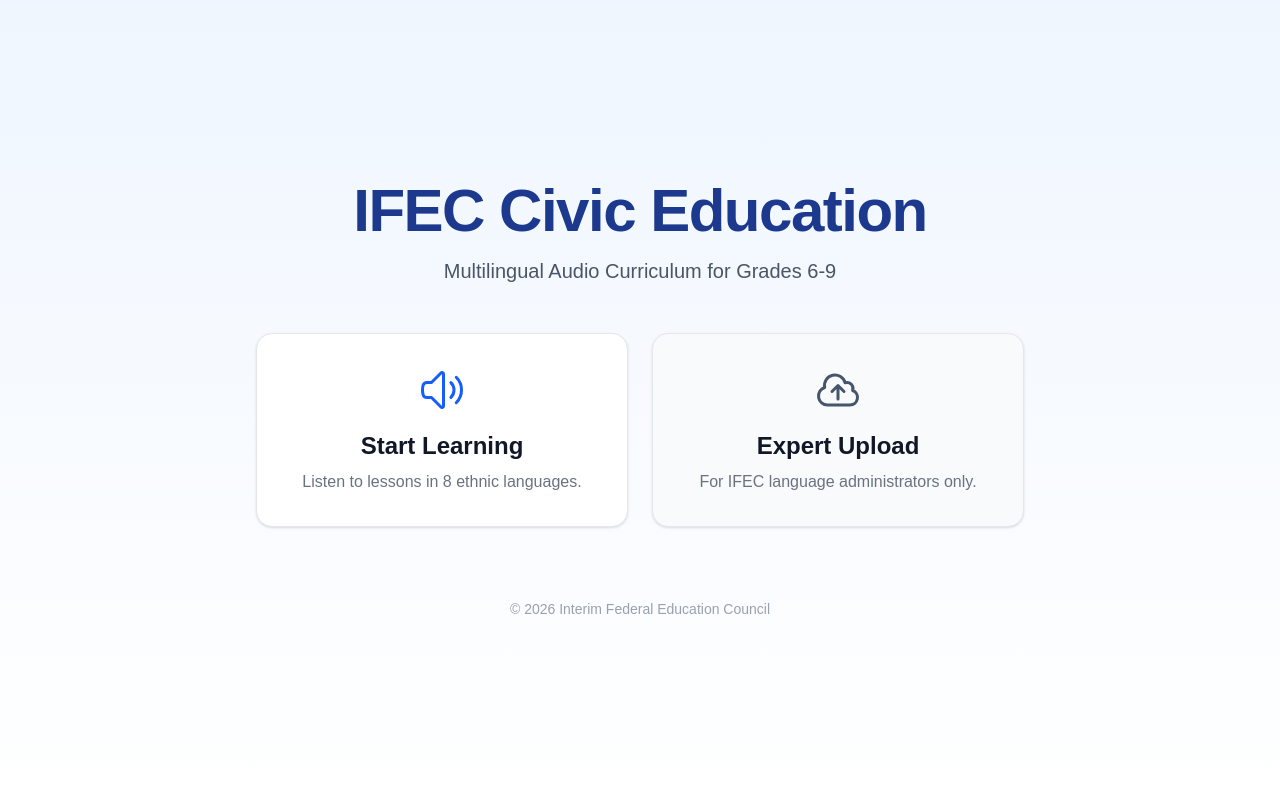
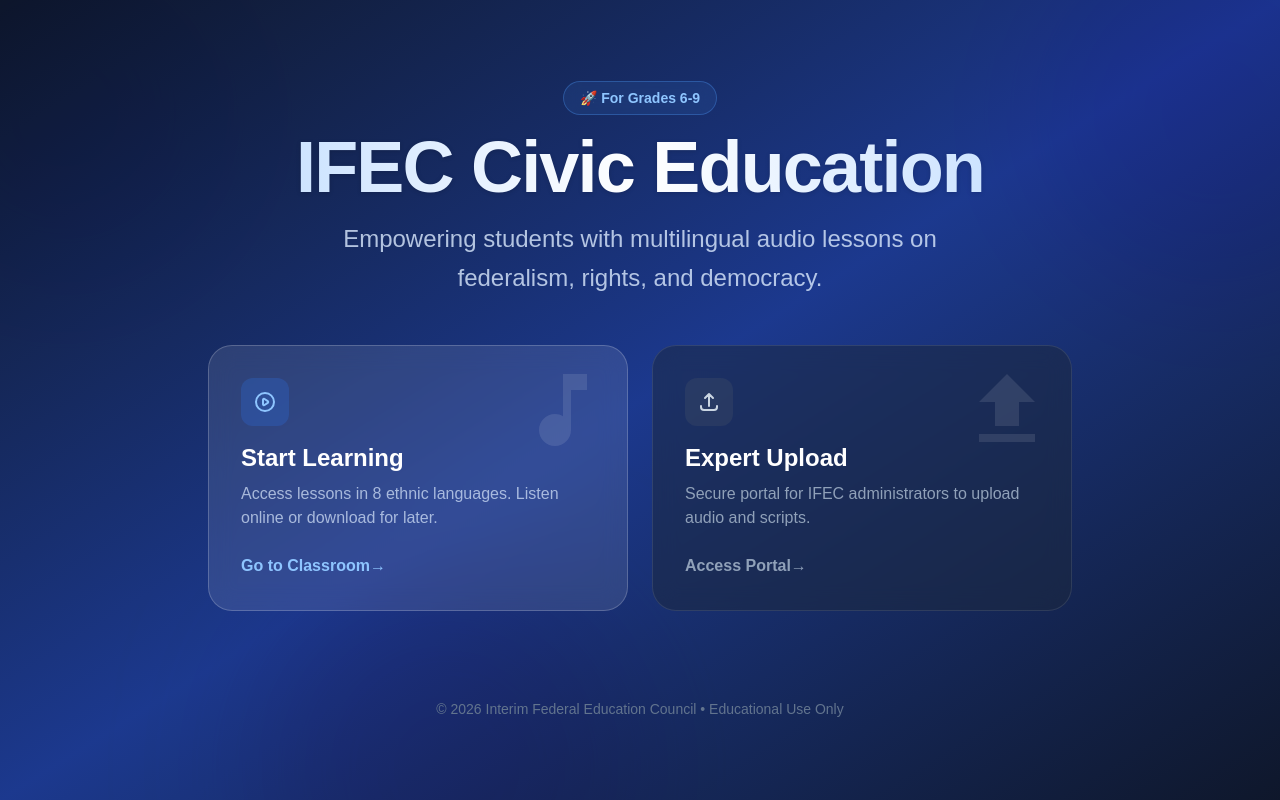
Before and after one commit to khinsoe/ifec-civic-platform, a Next.js app: page / in a window 1280 px wide. Built offline with nearby package versions, Linux system fonts and the light colour scheme.

Commit message:
Updated Home Page Design

```diff
--- a/app/page.tsx
+++ b/app/page.tsx
@@ -3,56 +3,71 @@ import Link from 'next/link'
 
 export default function Home() {
   return (
-    <main className="min-h-screen bg-gradient-to-b from-blue-50 to-white flex flex-col items-center justify-center p-6 text-center">
+    <main className="min-h-screen flex flex-col items-center justify-center p-6 text-center bg-gradient-to-br from-slate-900 via-blue-900 to-slate-900 text-white overflow-hidden relative">
 
-      {/* Logos or Heading */}
-      <div className="max-w-3xl w-full space-y-8">
-        <div>
-          <h1 className="text-4xl md:text-6xl font-extrabold text-blue-900 tracking-tight">
+      {/* Background Decoration (Blobs) */}
+      <div className="absolute top-[-10%] left-[-10%] w-96 h-96 bg-blue-500 rounded-full mix-blend-multiply filter blur-3xl opacity-20 animate-blob"></div>
+      <div className="absolute top-[-10%] right-[-10%] w-96 h-96 bg-purple-500 rounded-full mix-blend-multiply filter blur-3xl opacity-20 animate-blob animation-delay-2000"></div>
+      <div className="absolute bottom-[-20%] left-[20%] w-96 h-96 bg-pink-500 rounded-full mix-blend-multiply filter blur-3xl opacity-20 animate-blob animation-delay-4000"></div>
+
+      <div className="relative z-10 max-w-4xl w-full space-y-10">
+
+        {/* Hero Section */}
+        <div className="space-y-4 animate-fade-in-down">
+          <div className="inline-block px-4 py-1.5 rounded-full border border-blue-400/30 bg-blue-400/10 text-blue-300 text-sm font-semibold mb-4 backdrop-blur-sm">
+            🚀 For Grades 6-9
+          </div>
+          <h1 className="text-5xl md:text-7xl font-extrabold tracking-tight text-transparent bg-clip-text bg-gradient-to-r from-blue-200 via-white to-blue-200 drop-shadow-sm">
             IFEC Civic Education
           </h1>
-          <p className="mt-4 text-xl text-gray-600">
-            Multilingual Audio Curriculum for Grades 6-9
+          <p className="text-xl md:text-2xl text-blue-100/80 max-w-2xl mx-auto leading-relaxed">
+            Empowering students with multilingual audio lessons on federalism, rights, and democracy.
           </p>
         </div>
 
-        {/* Main Action Buttons */}
-        <div className="grid md:grid-cols-2 gap-6 mt-12">
+        {/* Action Cards */}
+        <div className="grid md:grid-cols-2 gap-6 mt-12 px-4">
 
-          {/* Student Button */}
+          {/* Student Card */}
           <Link
             href="/listen"
-            className="group relative block p-8 bg-white border border-gray-200 rounded-2xl shadow-sm hover:shadow-xl transition-all duration-300 hover:-translate-y-1"
+            className="group relative overflow-hidden p-8 rounded-3xl bg-white/10 border border-white/20 backdrop-blur-md hover:bg-white/20 transition-all duration-300 hover:-translate-y-2 hover:shadow-2xl hover:shadow-blue-500/20 text-left"
           >
-            <div className="text-blue-600 mb-4">
-              {/* Simple Headphone Icon */}
-              <svg xmlns="http://www.w3.org/2000/svg" fill="none" viewBox="0 0 24 24" strokeWidth={1.5} stroke="currentColor" className="w-12 h-12 mx-auto">
-                <path strokeLinecap="round" strokeLinejoin="round" d="M19.114 5.636a9 9 0 010 12.728M16.463 8.288a5.25 5.25 0 010 7.424M6.75 8.25l4.72-4.72a.75.75 0 011.28.53v15.88a.75.75 0 01-1.28.53l-4.72-4.72H4.51c-.88 0-1.704-.507-1.938-1.354A9.01 9.01 0 012.25 12c0-.83.112-1.633.322-2.396C2.806 8.756 3.63 8.25 4.51 8.25H6.75z" />
-              </svg>
+            <div className="absolute top-0 right-0 p-4 opacity-10 group-hover:opacity-20 transition-opacity">
+              <svg className="w-24 h-24 text-white" fill="currentColor" viewBox="0 0 24 24"><path d="M12 3v10.55c-.59-.34-1.27-.55-2-.55-2.21 0-4 1.79-4 4s1.79 4 4 4 4-1.79 4-4V7h4V3h-6z"/></svg>
             </div>
-            <h2 className="text-2xl font-bold text-gray-900 group-hover:text-blue-600">Start Learning</h2>
-            <p className="mt-2 text-gray-500">Listen to lessons in 8 ethnic languages.</p>
+            <div className="bg-blue-500/20 w-12 h-12 rounded-xl flex items-center justify-center mb-4 text-blue-300 group-hover:scale-110 transition-transform">
+              <svg className="w-6 h-6" fill="none" stroke="currentColor" viewBox="0 0 24 24"><path strokeLinecap="round" strokeLinejoin="round" strokeWidth="2" d="M14.752 11.168l-3.197-2.132A1 1 0 0010 9.87v4.263a1 1 0 001.555.832l3.197-2.132a1 1 0 000-1.664z"></path><path strokeLinecap="round" strokeLinejoin="round" strokeWidth="2" d="M21 12a9 9 0 11-18 0 9 9 0 0118 0z"></path></svg>
+            </div>
+            <h2 className="text-2xl font-bold text-white mb-2">Start Learning</h2>
+            <p className="text-blue-100/70">Access lessons in 8 ethnic languages. Listen online or download for later.</p>
+            <div className="mt-6 flex items-center text-blue-300 font-semibold group-hover:translate-x-2 transition-transform">
+              Go to Classroom <span>→</span>
+            </div>
           </Link>
 
-          {/* Teacher/Expert Button */}
+          {/* Teacher Card */}
           <Link
             href="/upload"
-            className="group relative block p-8 bg-slate-50 border border-gray-200 rounded-2xl shadow-sm hover:shadow-xl transition-all duration-300 hover:-translate-y-1"
+            className="group relative overflow-hidden p-8 rounded-3xl bg-slate-800/50 border border-white/10 backdrop-blur-md hover:bg-slate-800/70 transition-all duration-300 hover:-translate-y-2 hover:shadow-2xl text-left"
           >
-            <div className="text-slate-600 mb-4">
-              {/* Simple Upload Icon */}
-              <svg xmlns="http://www.w3.org/2000/svg" fill="none" viewBox="0 0 24 24" strokeWidth={1.5} stroke="currentColor" className="w-12 h-12 mx-auto">
-                <path strokeLinecap="round" strokeLinejoin="round" d="M12 16.5V9.75m0 0l3 3m-3-3l-3 3M6.75 19.5a4.5 4.5 0 01-1.41-8.775 5.25 5.25 0 0110.233-2.33 3 3 0 013.758 3.848A3.752 3.752 0 0118 19.5H6.75z" />
-              </svg>
+             <div className="absolute top-0 right-0 p-4 opacity-10 group-hover:opacity-20 transition-opacity">
+              <svg className="w-24 h-24 text-white" fill="currentColor" viewBox="0 0 24 24"><path d="M9 16h6v-6h4l-7-7-7 7h4zm-4 2h14v2H5z"/></svg>
             </div>
-            <h2 className="text-2xl font-bold text-gray-900 group-hover:text-slate-700">Expert Upload</h2>
-            <p className="mt-2 text-gray-500">For IFEC language administrators only.</p>
+            <div className="bg-slate-600/30 w-12 h-12 rounded-xl flex items-center justify-center mb-4 text-slate-300 group-hover:scale-110 transition-transform">
+              <svg className="w-6 h-6" fill="none" stroke="currentColor" viewBox="0 0 24 24"><path strokeLinecap="round" strokeLinejoin="round" strokeWidth="2" d="M4 16v1a3 3 0 003 3h10a3 3 0 003-3v-1m-4-8l-4-4m0 0L8 8m4-4v12"></path></svg>
+            </div>
+            <h2 className="text-2xl font-bold text-white mb-2">Expert Upload</h2>
+            <p className="text-slate-400">Secure portal for IFEC administrators to upload audio and scripts.</p>
+             <div className="mt-6 flex items-center text-slate-400 font-semibold group-hover:translate-x-2 transition-transform">
+              Access Portal <span>→</span>
+            </div>
           </Link>
 
         </div>
 
-        <div className="pt-10 text-sm text-gray-400">
-          © 2026 Interim Federal Education Council
+        <div className="pt-12 text-sm text-slate-500">
+          © 2026 Interim Federal Education Council • Educational Use Only
         </div>
       </div>
     </main>
```
